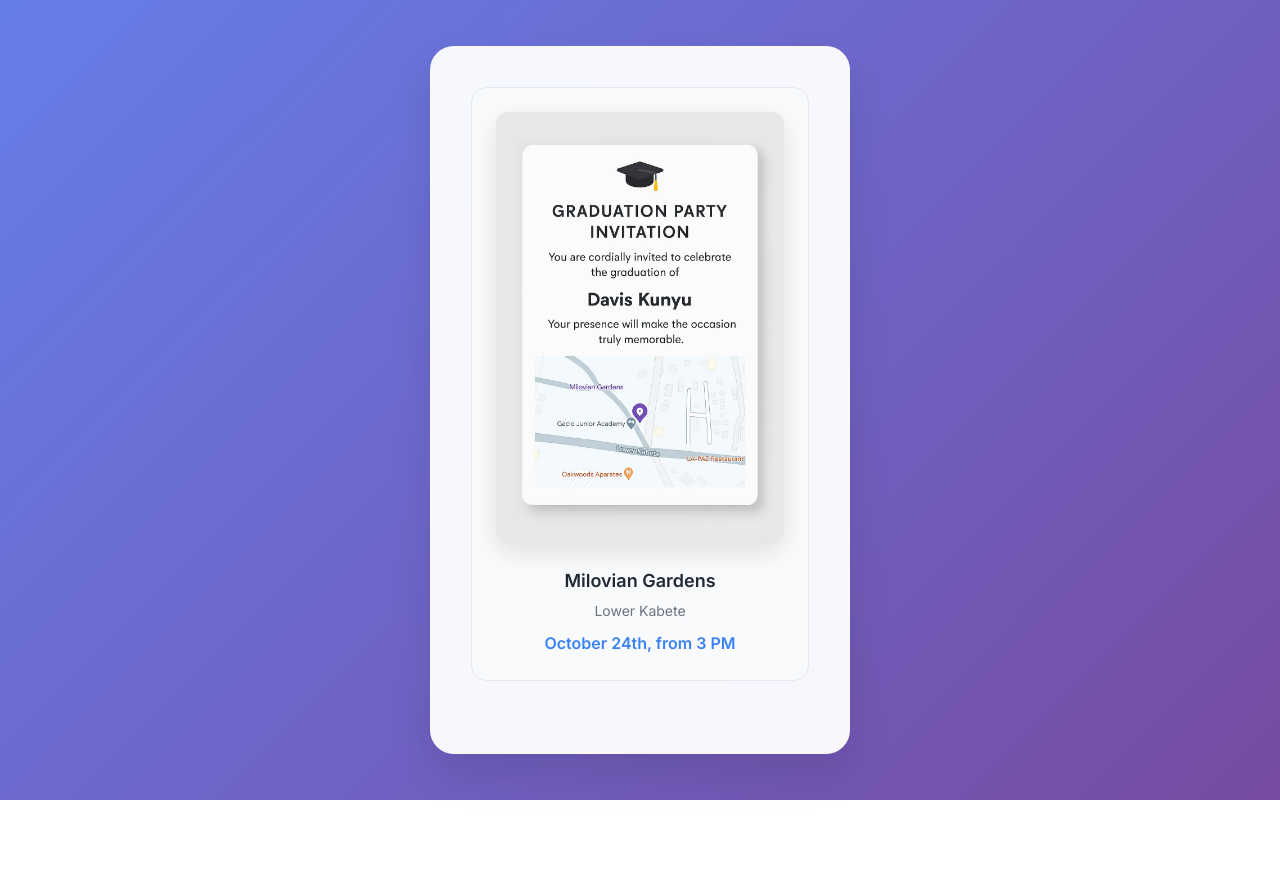
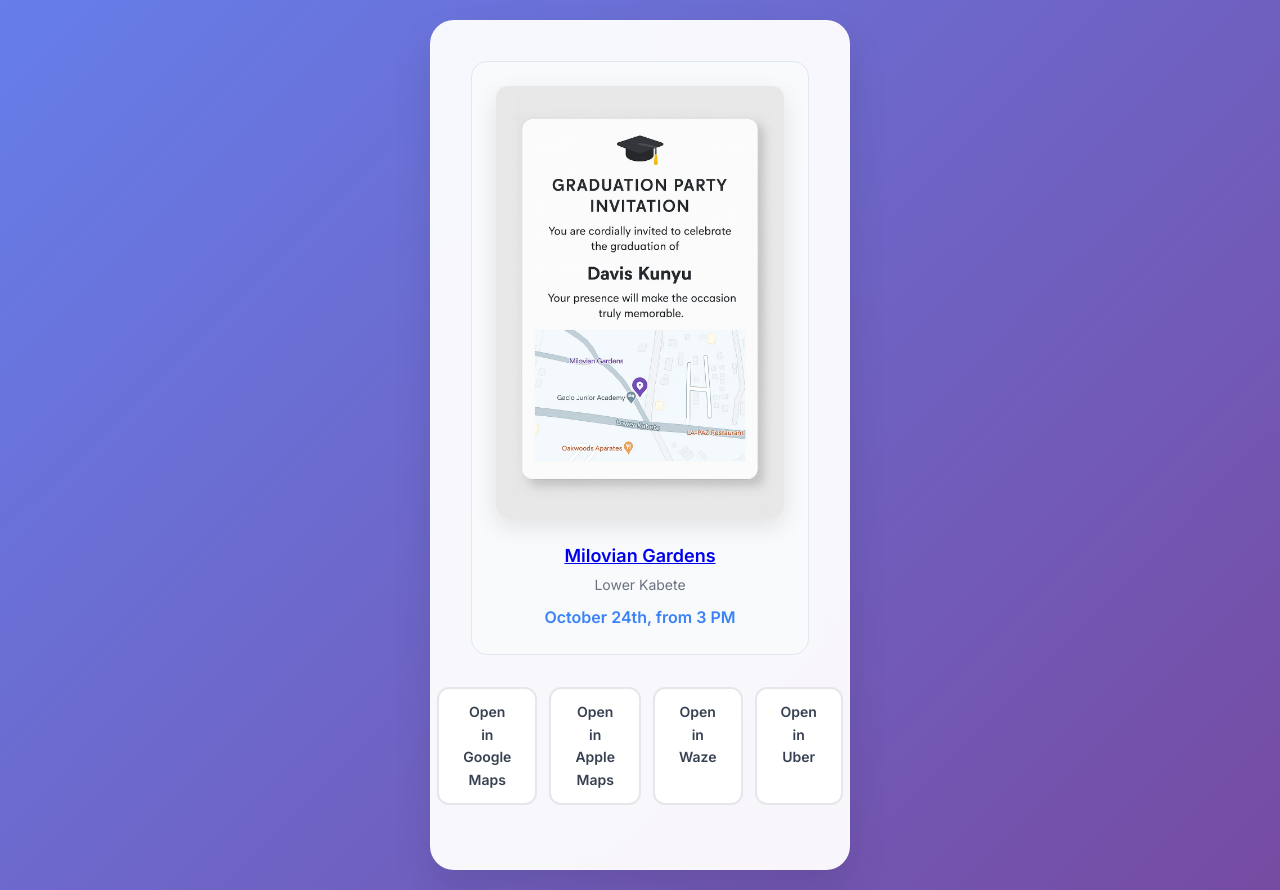
Before and after one commit to daviesqunyu/DavisK, a website: page index.html in a window 1280 px wide. Before the commit the page ends 800 px from the top, so only its background shows below. Drawn offline with Linux system fonts and the light colour scheme.

Commit message:
Improve maps/navigation: precise coords, multi-app links, link name, fix markup

```diff
--- a/index.html
+++ b/index.html
@@ -10,16 +10,24 @@
 <body>
   <main class="invite-card">
     <section class="map-section">
-      <a href="https://www.google.com/maps/place/Milovian+Gardens,+Lower+Kabete" target="_blank" rel="noopener" aria-label="Open Milovian Gardens on Google Maps">
+      <a href="https://www.google.com/maps/dir/?api=1&destination=-1.2374777299031123%2C36.72565765160303" target="_blank" rel="noopener" aria-label="Open directions to Milovian Gardens in Google Maps">
         <img src="map_invite.jpg" alt="Map to Milovian Gardens, Lower Kabete" class="map-img" />
       </a>
       <div class="map-details">
-        <div class="location-name">Milovian Gardens</div>
+        <div class="location-name">
+          <a href="https://www.google.com/maps/place/-1.2374777299031123,36.72565765160303" target="_blank" rel="noopener" aria-label="Open Milovian Gardens location on Google Maps">Milovian Gardens</a>
+        </div>
         <div class="address">Lower Kabete</div>
         <div class="date-time">October 24th, from 3 PM</div>
       </div>
     </section>
-  </main>
+
+    <div class="actions" style="margin-top: 10px;">
+      <a class="directions" href="https://www.google.com/maps/dir/?api=1&destination=-1.2374777299031123%2C36.72565765160303" target="_blank" rel="noopener" aria-label="Navigate with Google Maps">Open in Google Maps</a>
+      <a class="directions" href="https://maps.apple.com/?daddr=-1.2374777299031123,36.72565765160303" target="_blank" rel="noopener" aria-label="Navigate with Apple Maps">Open in Apple Maps</a>
+      <a class="directions" href="https://waze.com/ul?ll=-1.2374777299031123%2C36.72565765160303&navigate=yes" target="_blank" rel="noopener" aria-label="Navigate with Waze">Open in Waze</a>
+      <a class="directions" href="uber://?action=setPickup&pickup=my_location&dropoff[latitude]=-1.2374777299031123&dropoff[longitude]=36.72565765160303&dropoff[nickname]=Milovian%20Gardens" aria-label="Open Uber to this destination">Open in Uber</a>
+    </div>
   </main>
 </body>
 </html>
```
